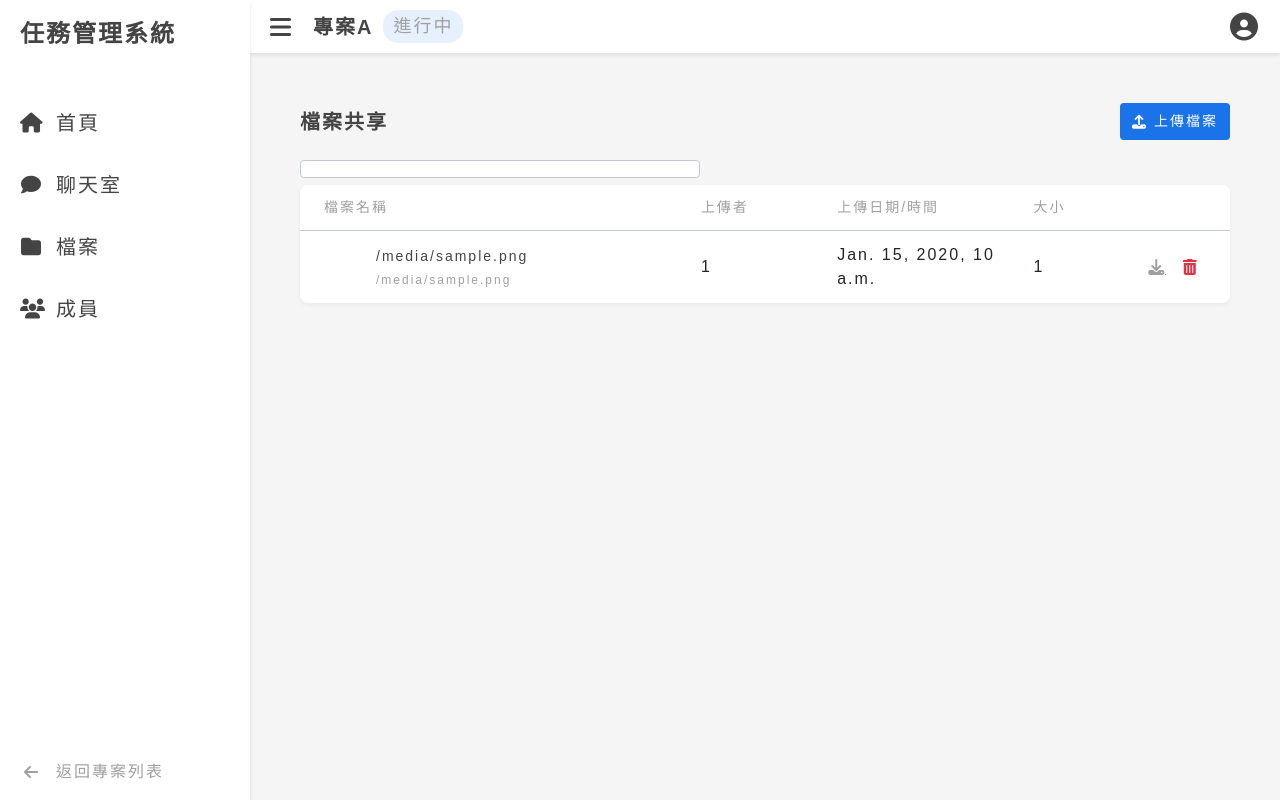
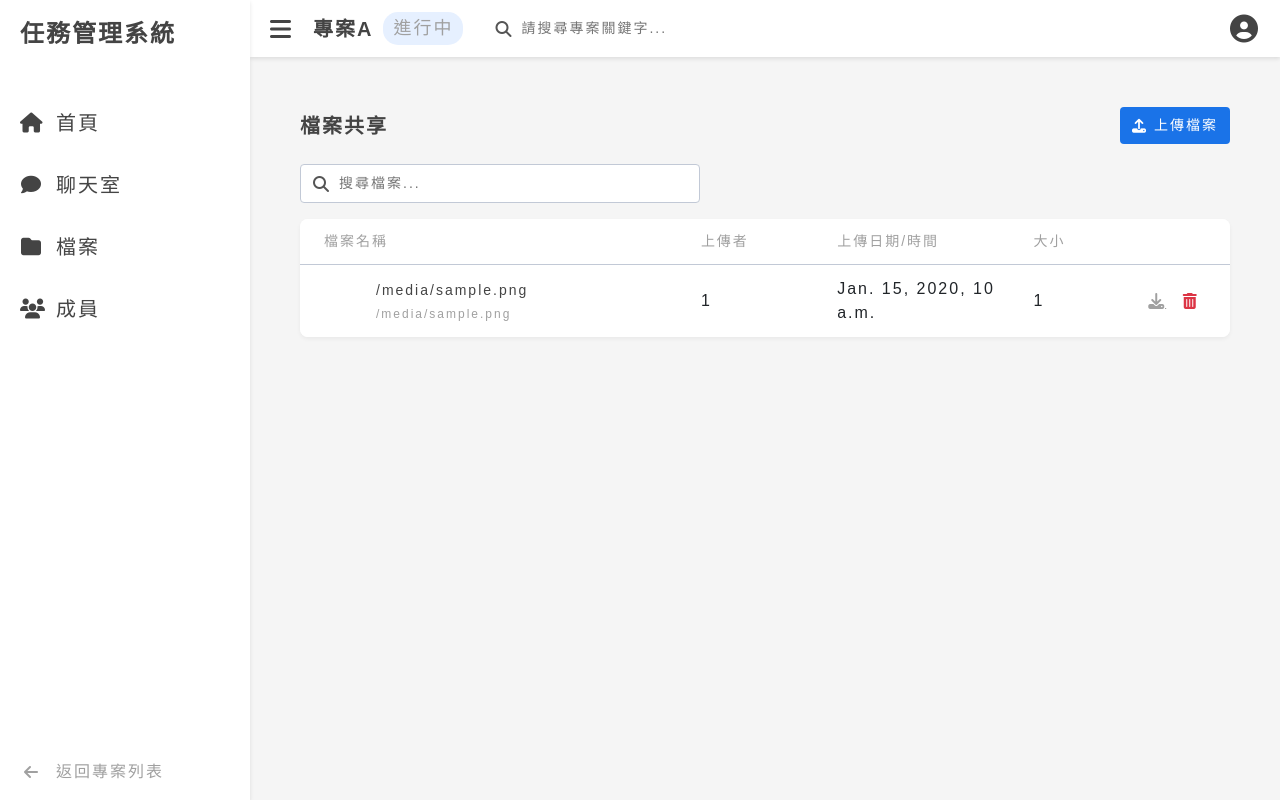
Before and after one commit to ntubclass/project_system, a Django app: template task_manager/templates/files.html in a window 1280 px wide. Run offline with Django 3.2, Linux system fonts and the light colour scheme; the template is opened without the code that fills it: most values are stand-ins (such as "Sample title", 1, 10 or a date in 2020).

Commit message:
file css 修正

```diff
--- a/task_manager/assets/css/files.css
+++ b/task_manager/assets/css/files.css
@@ -63,7 +63,7 @@
 
 /* 搜尋框 */
 .search-container {
-    margin-bottom: 20px;
+    margin-bottom: 50px;
     height: 5px;
 }
 
@@ -78,8 +78,11 @@
 }
 
 .search-icon {
-    color: var(--light-gray);
-    margin-right: 8px;
+    font-size: 16px; /* Adjust the size of the icon */
+    color: #555; /* Set the color of the icon */
+    margin-right: 8px; /* Add spacing to the right of the icon */
+    cursor: pointer; /* Change the cursor to a pointer on hover */
+    display: block;
 }
 
 .search-input {
@@ -88,6 +91,8 @@
     width: 100%;
     font-size: var(--font-size-14);
     background-color: transparent;
+    display:block;
+
 }
 
 /* 檔案列表容器 */
```
